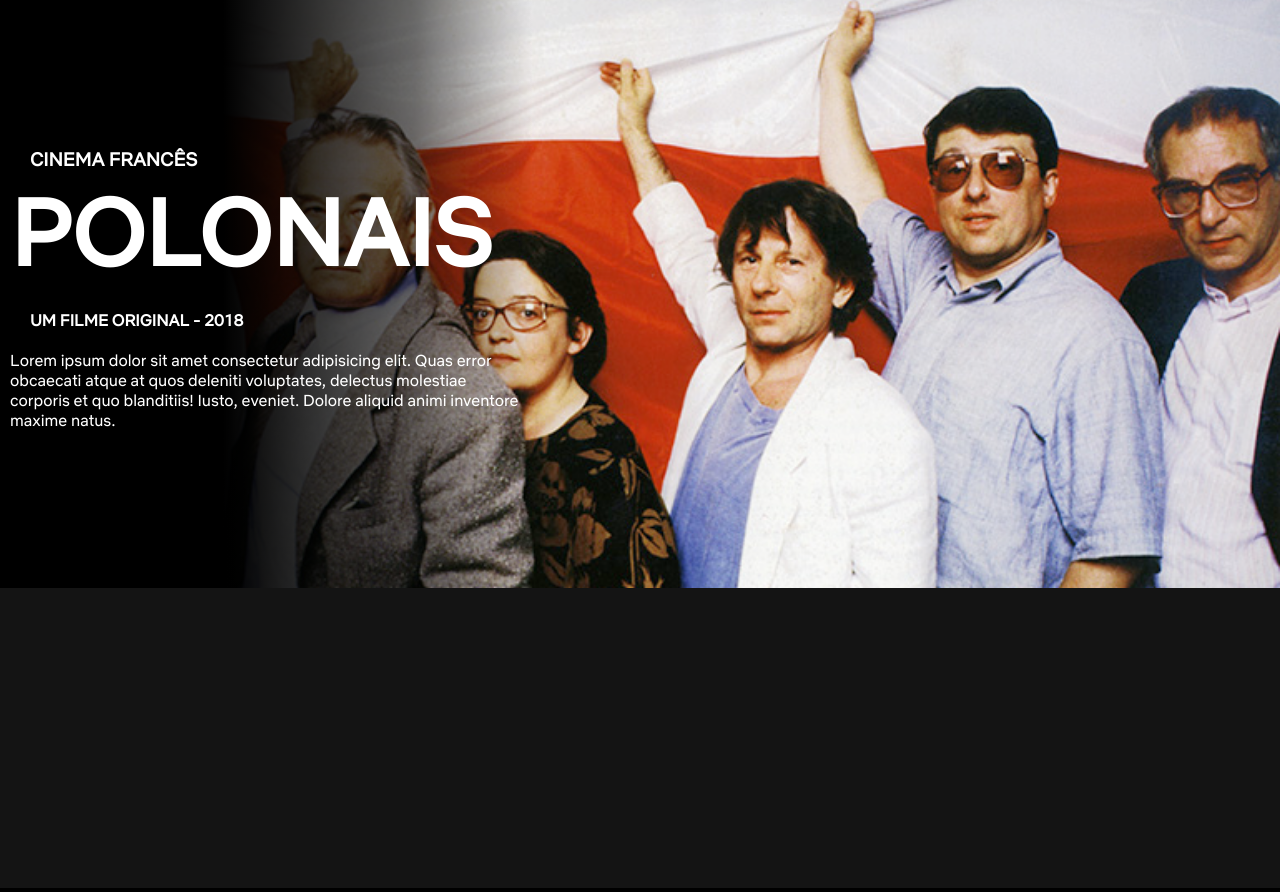
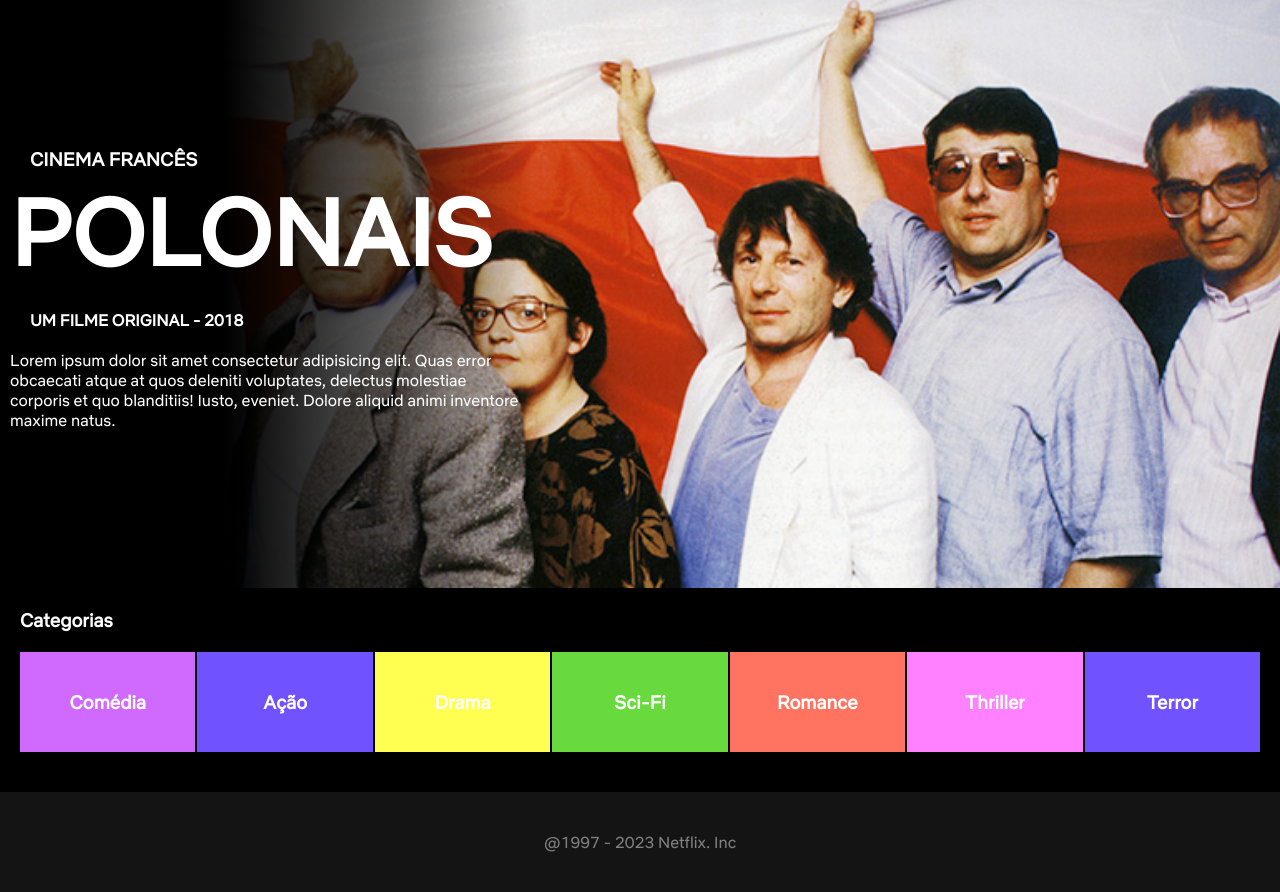
Before and after one commit to VSRohod/NetflixFlexBox, a plain HTML site: page index.html in a window 1280 px wide. Shown: the part 2182-3074 px from the top of the page. Drawn offline with Linux system fonts and the light colour scheme; files whose address does not match are found by name.

Commit message:
Category Update
Colocando a seção de Update no WebSite e a estruturação de um footer temporário

```diff
--- a/index.html
+++ b/index.html
@@ -129,8 +129,36 @@
                     <div class="clips"></div>
                 </div>
             </section>
+            <section class="categories">
+                <h3>Categorias</h3>
+                <div class="categoriesOptions">
+                    <div class="category" id="comedyCategory">
+                        <h3>Comédia</h3>
+                    </div>
+                    <div class="category" id="actionCategory">
+                        <h3>Ação</h3>
+                    </div>
+                    <div class="category" id="dramaCategory">
+                        <h3>Drama</h3>
+                    </div>
+                    <div class="category" id="scifiCategory">
+                        <h3>Sci-Fi</h3>
+                    </div>
+                    <div class="category" id="romanceCategory">
+                        <h3>Romance</h3>
+                    </div>
+                    <div class="category" id="thrillerCategory">
+                        <h3>Thriller</h3>
+                    </div>
+                    <div class="category" id="terrorCategory">
+                        <h3>Terror</h3>
+                    </div>
+                </div>
+            </section>
         </main>
-        <footer></footer>
+        <footer>
+            @1997 - 2023 Netflix. Inc
+        </footer>
     </div>
 </body>
 </html>
--- a/styles/all/style.css
+++ b/styles/all/style.css
@@ -170,6 +170,10 @@ nav ul li{
 /* FOOTER */
 footer{
     width: 100%;
-    height: 300px;
+    height: 100px;
     background-color: rgb(20, 20, 20);
+    color: gray;
+    display: flex;
+    align-items: center;
+    justify-content: center;
 }
--- a/styles/index/style.css
+++ b/styles/index/style.css
@@ -95,3 +95,54 @@
 #sliderItem19{
     background-image: url("../../images/posts/comediansInCars.png");
 }
+
+.categories{
+    flex-direction: column;
+    margin: 20px 0px;
+}
+
+.categoriesOptions{
+    width: auto;
+    height: 100%;
+    display: flex;
+    gap: 2px;
+    margin: 20px 20px;
+}
+
+.category{
+    width: 200px;
+    height: 100px;
+    display: flex;
+    justify-content: center;
+    align-items: center;
+    color: white;
+}
+
+#comedyCategory{
+    background-color: #d06aff;
+}
+
+#actionCategory{
+    background-color: #7052ff;
+}
+
+#dramaCategory{
+    background-color: #ffff51;
+    color: black;
+}
+
+#scifiCategory{
+    background-color: #68da3e;
+}
+
+#romanceCategory{
+    background-color: #ff7360;
+}
+
+#thrillerCategory{
+    background-color: #ff81ff;
+}
+
+#terrorCategory{
+    background-color: #7052ff;
+}
```
